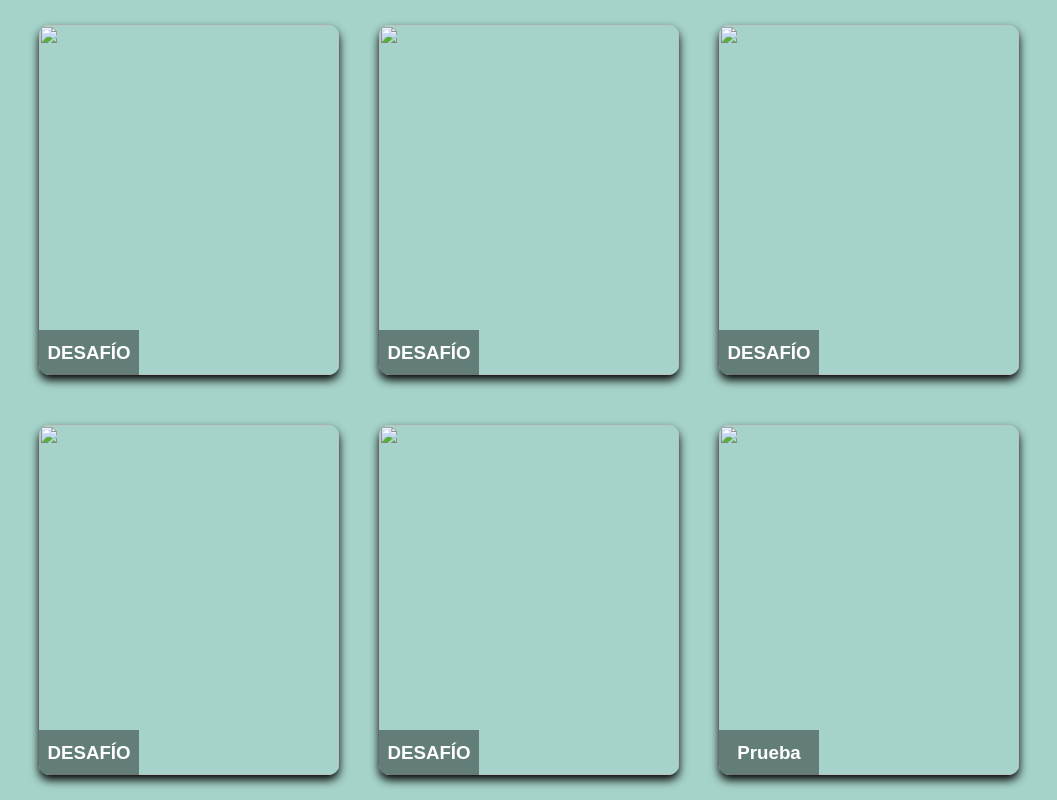
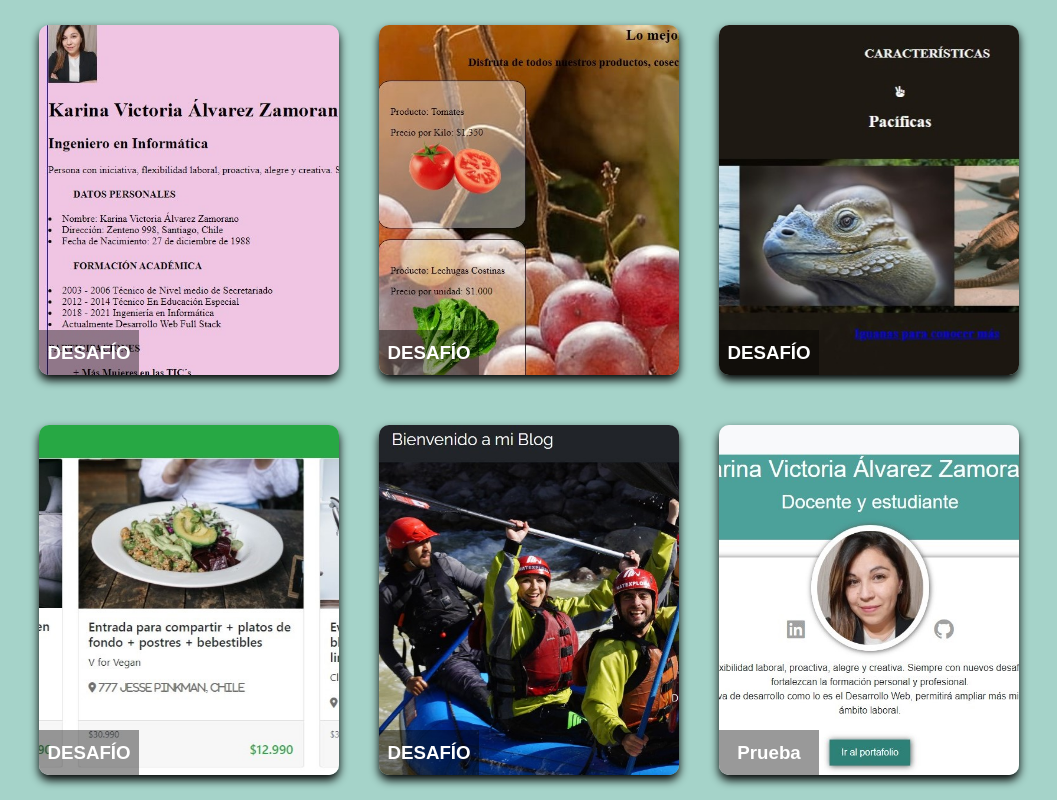
Before and after one commit to gTaitasaur/PruebaModulo1_Latam, a plain HTML site: page pages/portafolio.html in a window 1280 px wide. Shown: the whole page, without its empty margins (111-1168 px from the left). Drawn offline with Linux system fonts and the light colour scheme; the site is published under a folder, as on GitHub Pages, so addresses that start at the root find nothing; files whose address does not match are found by name.

Commit message:
se arregla eror en link de fotos y copia carpeta assets en capeta pages

```diff
--- a/pages/portafolio.html
+++ b/pages/portafolio.html
@@ -11,7 +11,7 @@
 <body>
     <div class="card">
         <div class="face front">
-            <img src="/assets/img/cvtrabajo1.jpg" alt="">
+            <img src="assets/img/cvtrabajo1.jpg" alt="">
             <h3>DESAFÍO</h3>
         </div>
         <div class="face back">
@@ -24,7 +24,7 @@
     </div>
     <div class="card">
         <div class="face front">
-            <img src="/assets/img/landing.jpg" alt="">
+            <img src="assets/img/landing.jpg" alt="">
             <h3>DESAFÍO</h3>
         </div>
         <div class="face back">
@@ -37,7 +37,7 @@
     </div>
     <div class="card">
         <div class="face front">
-            <img src="/assets/img/iguanas.jpg" alt="">
+            <img src="assets/img/iguanas.jpg" alt="">
             <h3>DESAFÍO</h3>
         </div>
         <div class="face back">
@@ -50,7 +50,7 @@
     </div>
     <div class="card">
         <div class="face front">
-            <img src="/assets/img/cuppon.jpg" alt="">
+            <img src="assets/img/cuppon.jpg" alt="">
             <h3>DESAFÍO</h3>
         </div>
         <div class="face back">
@@ -63,7 +63,7 @@
     </div>
     <div class="card">
         <div class="face front">
-            <img src="/assets/img/fork.jpg" alt="">
+            <img src="assets/img/fork.jpg" alt="">
             <h3>DESAFÍO</h3>
         </div>
         <div class="face back">
@@ -76,7 +76,7 @@
     </div>
     <div class="card">
         <div class="face front">
-            <img src="/assets/img/cvtrabajofinal.jpg" alt="">
+            <img src="assets/img/cvtrabajofinal.jpg" alt="">
             <h3>Prueba</h3>
         </div>
         <div class="face back">
```
Also changed, not shown: pages/assets/img/briefcase-alt-2-regular-24.png (added), pages/assets/img/cuppon.jpg (added), pages/assets/img/cvtrabajo1.jpg (added), pages/assets/img/cvtrabajofinal.jpg (added), pages/assets/img/fork.jpg (added), pages/assets/img/foto_perfil.jpeg (added), pages/assets/img/iguanas.jpg (added), pages/assets/img/landing.jpg (added), pages/assets/img/mia.jpg (added), pages/assets/img/portafolio.jpeg (added).
